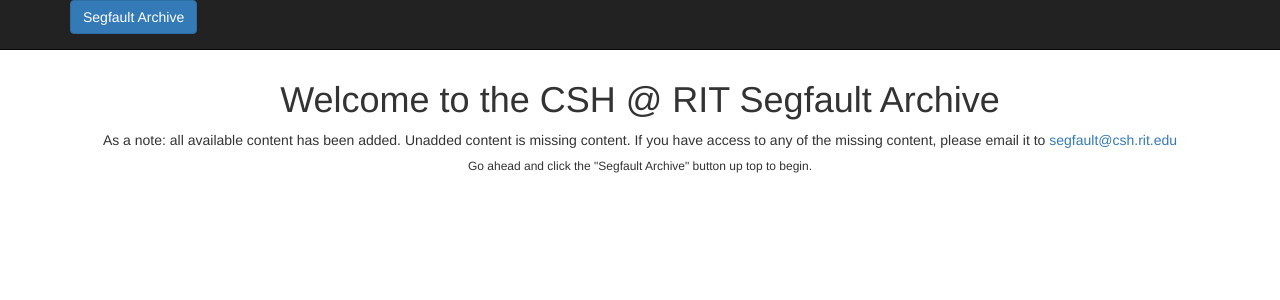
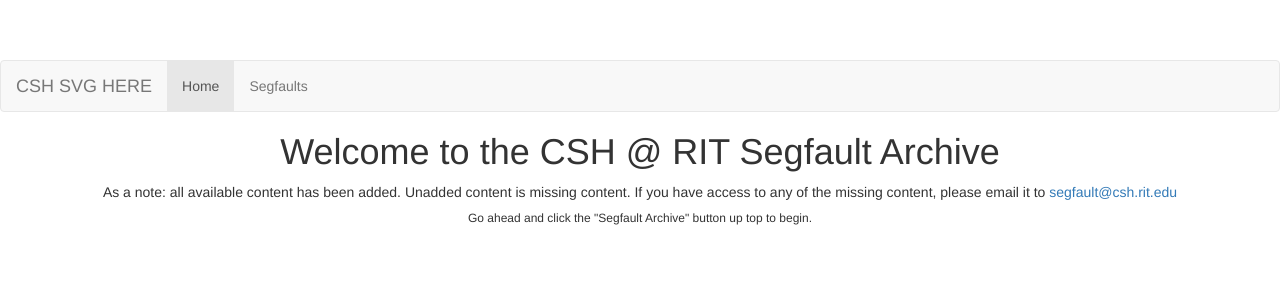
Before and after one commit to rbuzzell/segfaultViewerHTTP, a PHP site: page / in a window 1280 px wide. Shown: the top 300 px of the page. Run offline with PHP 8.4, Linux system fonts and the light colour scheme.

Commit message:
Changed Navbar

```diff
--- a/index.php
+++ b/index.php
@@ -14,7 +14,6 @@
 				padding-top: 60px; /* 60px to make the container go all the way to the bottom of the topbar */
 			}
 		</style>
-		<link href="css/bootstrap-responsive.css" rel="stylesheet">
 
 		<!-- HTML5 shim, for IE6-8 support of HTML5 elements -->
 		<!--[if lt IE 9]>
@@ -25,21 +24,30 @@
 
 	<body>
 
-		<div class="navbar navbar-inverse navbar-fixed-top">
-	<div class="navbar-inner">
-		<div class="container">
+<nav class="navbar navbar-default">
+    <div class="container-fluid">
+        <!-- Brand and toggle get grouped for better mobile display -->
+        <div class="navbar-header">
+            <button type="button" class="navbar-toggle collapsed" data-toggle="collapse" data-target="#bs-example-navbar-collapse-1" aria-expanded="false">
+                <span class="sr-only">Toggle navigation</span>
+                <span class="icon-bar"></span>
+                <span class="icon-bar"></span>
+                <span class="icon-bar"></span>
+            </button>
+            <a class="navbar-brand" href="#">CSH SVG HERE</a>
+        </div>
 
+        <!-- Collect the nav links, forms, and other content for toggling -->
+        <div class="collapse navbar-collapse" id="bs-example-navbar-collapse-1">
+            <ul class="nav navbar-nav">
+                <li class="active"><a href="#">Home <span class="sr-only">(current)</span></a></li>
+                <li><a href="segfaults.php">Segfaults</a></li>
+                <!--<li><a href="coredump.php">Coredump</a></li>-->
+            </ul>
+        </div><!-- /.navbar-collapse -->
+    </div><!-- /.container-fluid -->
+</nav>
 
-			<a href="segfaults.php" class="btn btn-primary">Segfault Archive</a>
-		 <!--	<a href="uploadNew.html" class="btn btn-mini btn-danger">Upload</a>-->
-
-
-
-
-			</div>
-
-		</div>
-	</div>
 
 <h1 style="text-align:center">Welcome to the CSH @ RIT Segfault Archive</h1>
 
```
